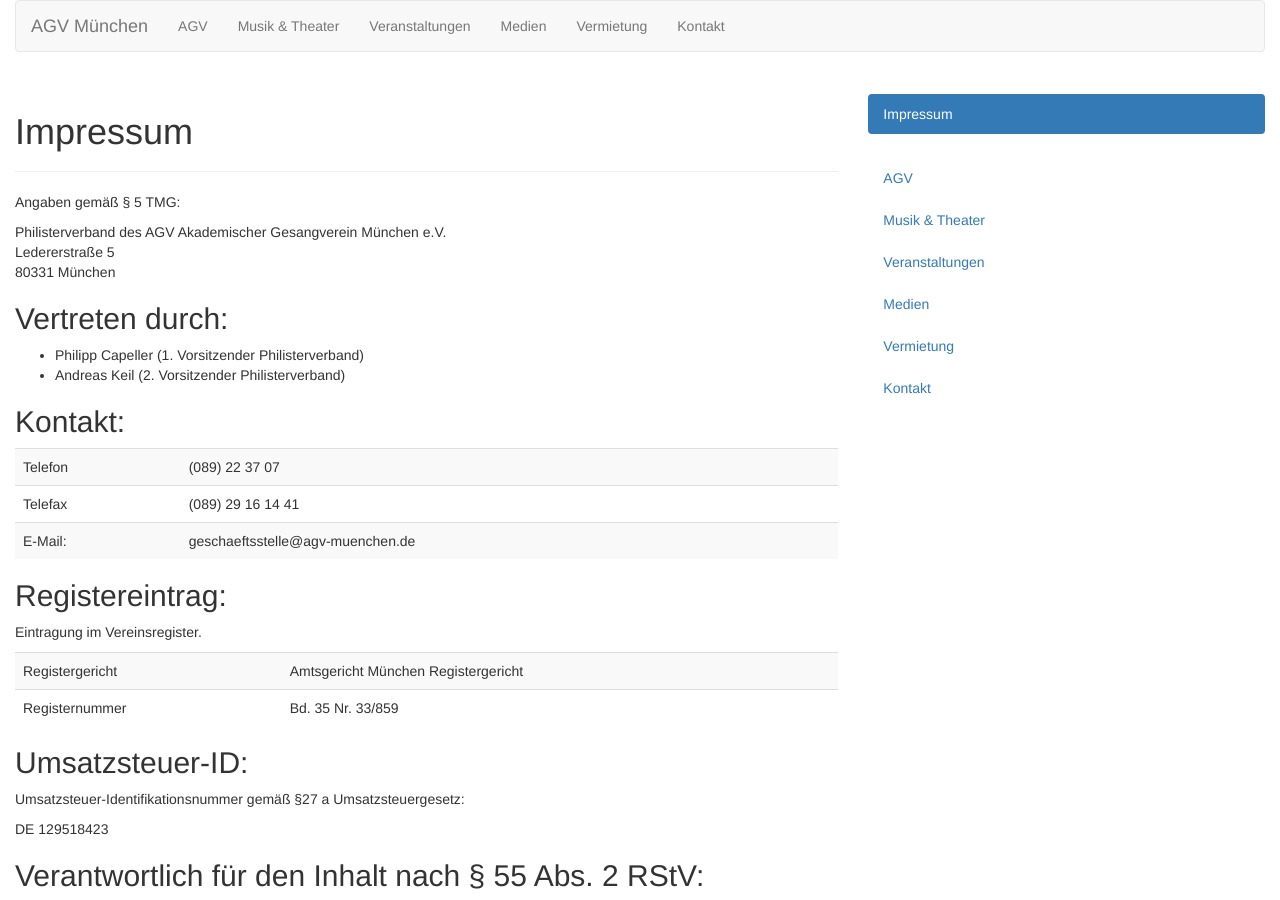
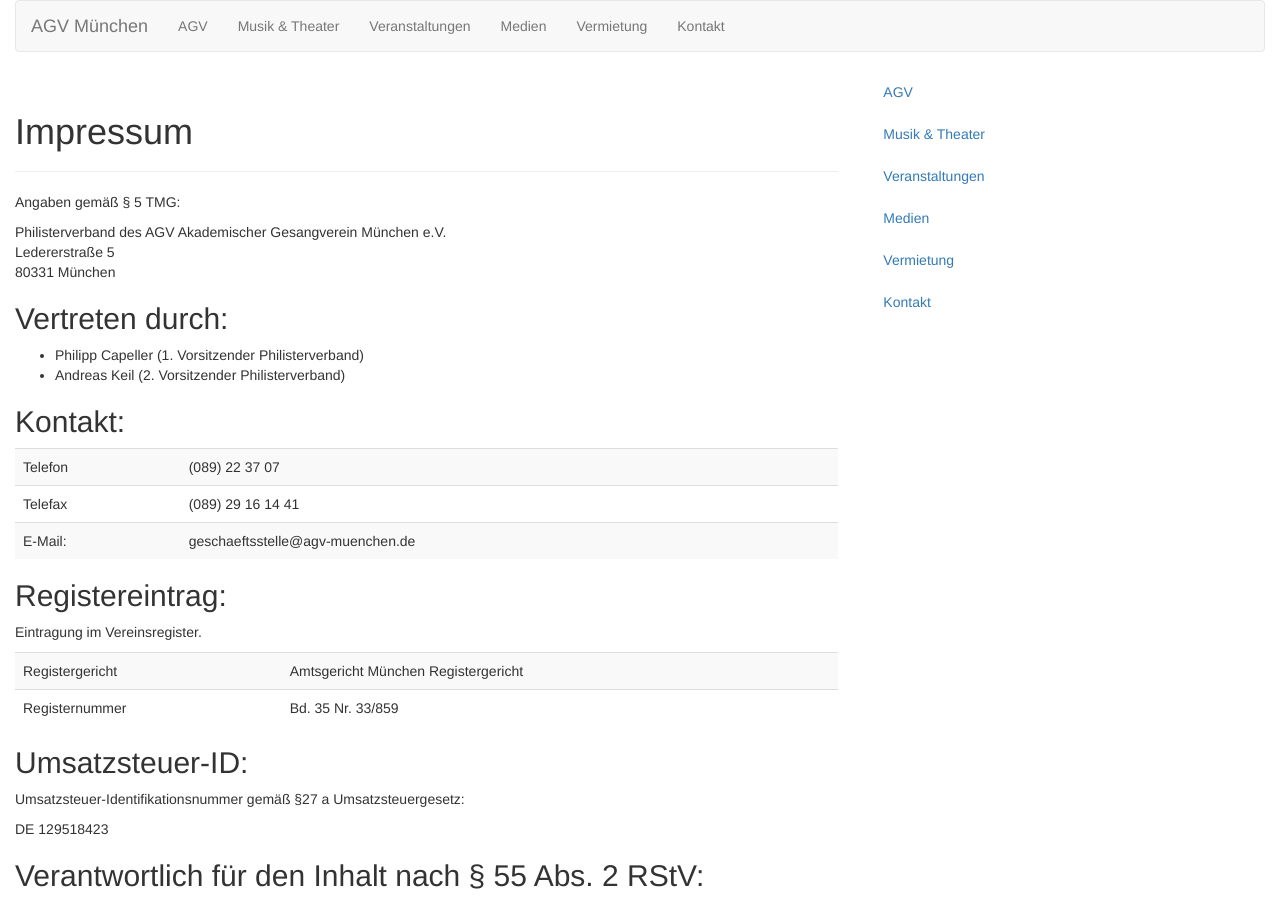
Before and after one commit to MyOldStuff/agvm.github.io, a Jekyll site: the page built from impressum.md, in a window 1280 px wide and 900 px high. Built offline with Jekyll 4.4.1, drawn with Linux system fonts in a browser that asks for light colours; nearby versions of some CDN libraries.

Commit message:
Hide pages in subnav

```diff
--- a/_includes/subnav.html
+++ b/_includes/subnav.html
@@ -34,6 +34,12 @@
     {% if node_url_parts_size == url_parts_size_next and filename == 'index.html' %}
       {% assign is_primary_nav = true %}
     {% endif %}
+    {% if node.primary_menu.hidden == true %}
+      {% assign is_primary_nav = false %}
+    {% endif %}
+    {% if node.title == %}
+      {% assign is_primary_nav = false %}
+    {% endif %}
 
     {% if is_primary_nav %}
       <li{% if page.url == node.url %} class="active"{% endif %}><a href='{{node.url}}'>{{node.title}}</a></li>
```
